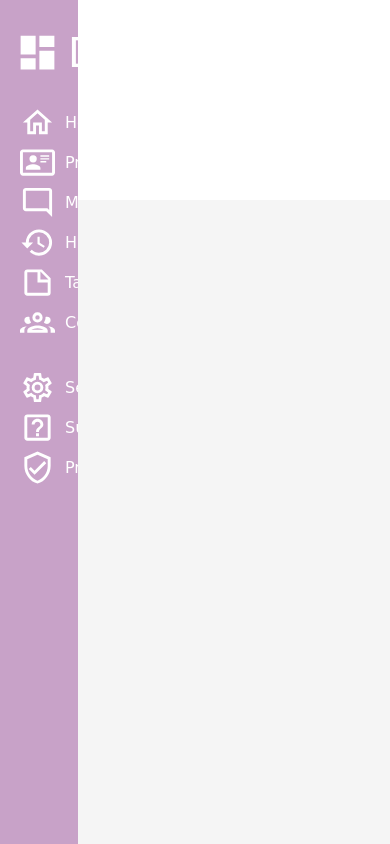
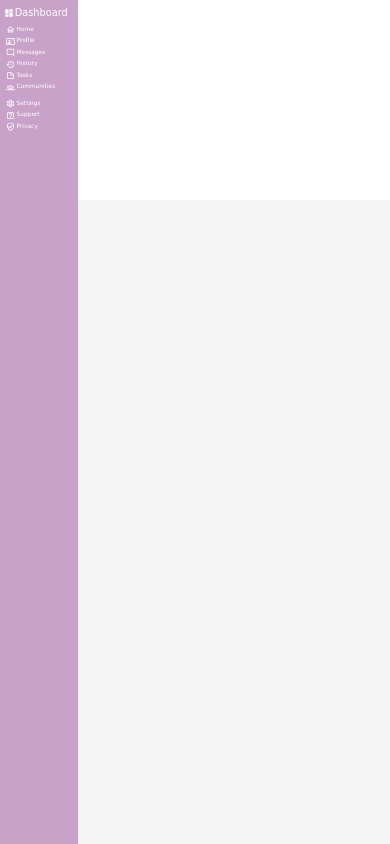
Before and after one commit to beterbread/admin-dashboard, a plain HTML site: page index.html in a window 390 px wide. Drawn offline with Linux system fonts and the light colour scheme; a web font is replaced by a local one.

Commit message:
Responsive sidebar

```diff
--- a/style.css
+++ b/style.css
@@ -80,9 +80,10 @@ table {
 .side-content {
   display: flex;
   align-items: center;
-  margin-bottom: 5px;
+  margin-bottom: 0.7vw;
   color: white;
   font-family: 'Averia Libre', cursive;
+  font-size: 1.5vw
 }
 
 p:hover {
@@ -90,29 +91,29 @@ p:hover {
 }
 
 .sidebar div:nth-child(1) {
-  margin-top: 30px;
-  margin-bottom: 30px;
-  font-size: 40px;
+  margin-top: 2vw;
+  margin-bottom: 2vw;
+  font-size: 2.5vw;
 }
 
 .sidebar div:nth-child(7){
-  margin-bottom: 30px;
+  margin-bottom: 2vw;
 }
 
 /*Icons*/
 img {
-  margin-left: 20px;
-  margin-right: 10px;
+  margin-left: 1.5vw;
+  margin-right: 0.5vw;
 }
 
 #dashboard {
-  margin-left: 15px;
-  margin-right: 8px;
-  height: 45px;
-  width: 45px;
+  margin-left: 1vw;
+  margin-right: 0.3vw;
+  height: 2.5vw;
+  width: 2.5vw;
 }
 
 img:not(#dashboard) {
-  height: 35px;
-  width: 35px;
+  height: 2.25vw;
+  width: 2.25vw;
 }
```
